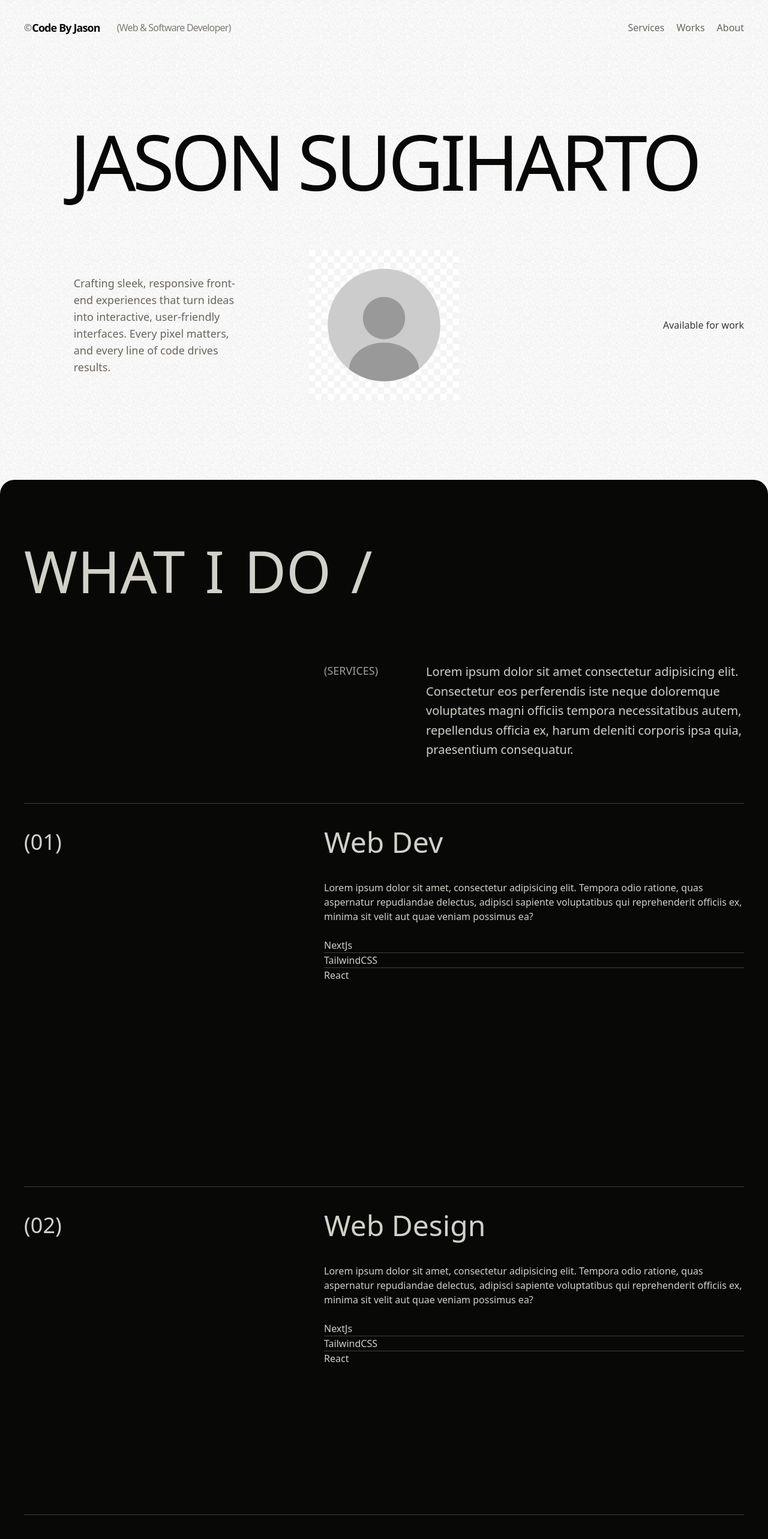
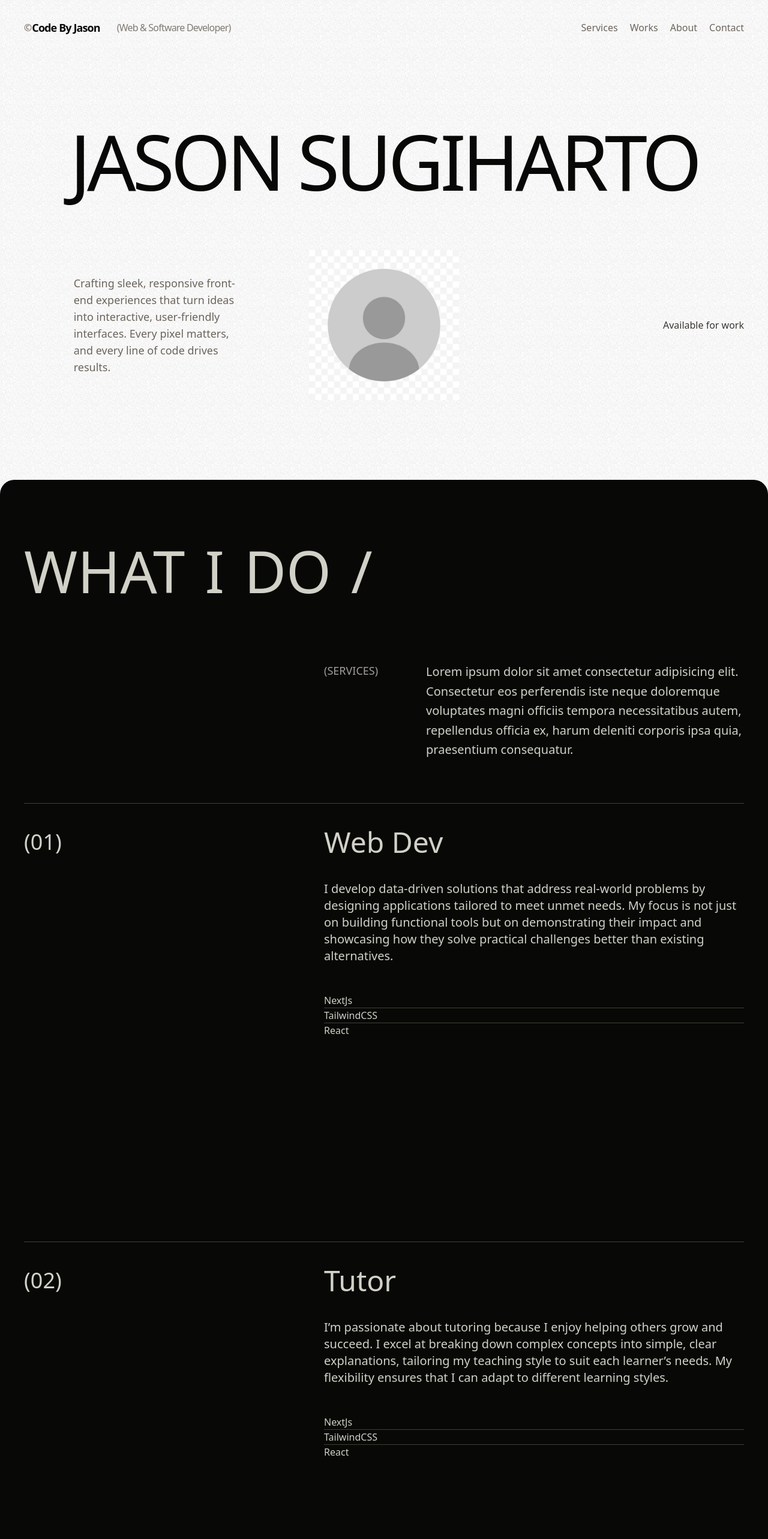
Before and after one commit to Jell13/my-website-next, a Next.js app: page / in a window 1280 px wide. Shown: the top 2566 px of the page at 60% size. Built offline with nearby package versions, Linux system fonts and the light colour scheme.

Commit message:
added the contact section

```diff
--- a/app/components/NavBar.jsx
+++ b/app/components/NavBar.jsx
@@ -69,6 +69,11 @@ function NavBarFixed () {
           id: 3,
           name: "About",
           link: "#about"
+      },
+      {
+          id: 4,
+          name: "Contact",
+          link: "#contact"
       }
   ]
 
@@ -140,6 +145,11 @@ function NavBarScroll () {
         id: 4,
         name: "ABOUT",
         link: "#about"
+    },
+    {
+        id: 5,
+        name: "CONTACT",
+        link: "#contact"
     }
 ]
 
--- a/app/page.jsx
+++ b/app/page.jsx
@@ -9,6 +9,7 @@ import Loader from './components/Loader'
 import Services from './sections/Services'
 import Works from './sections/Works'
 import About from './sections/About'
+import Contact from './sections/Contact'
 
 function App() {
 
@@ -30,6 +31,7 @@ function App() {
             <Services/>
             <Works/>
             <About/>
+            <Contact/>
           </ReactLenis>
         </>
       )}
--- a/app/sections/About.jsx
+++ b/app/sections/About.jsx
@@ -29,7 +29,7 @@ const About = () => {
     ]
 
   return (
-    <section id='about' className='bg-secondary text-primary'>
+    <section id='about' className='bg-secondary text-primary border-none rounded-b-3xl'>
         <div className='border-t border-t-[#3f3f38] flex flex-col gap-y-24 md:px-10 px-6'>
             <div className='grid grid-cols-12 gap-4 mt-20'>
                 <LuArrowDownRight size={100} className='text-primary col-span-1 font-thin col-start-2 hidden'/>
--- /dev/null
+++ b/app/sections/Contact.jsx
@@ -0,0 +1,11 @@
+import React from 'react'
+
+const Contact = () => {
+  return (
+    <section id='contact' className='bg-inherit'>
+        <p>Lorem ipsum dolor sit, amet consectetur adipisicing elit. Consectetur voluptates non excepturi dolores magnam nisi repellat dolorem error sit nesciunt alias laboriosam, quibusdam quod neque! In, dicta quasi. Dolore, fugiat.</p>
+    </section>
+  )
+}
+
+export default Contact
--- a/app/sections/Services.jsx
+++ b/app/sections/Services.jsx
@@ -72,8 +72,8 @@ const Services = () => {
                   </h3>
                 </div>
                 <div className='md:grid flex grid-cols-12'>
-                  <div className='w-full flex flex-col col-span-7 col-start-6 pt-10'>
-                    <p>Lorem ipsum dolor sit amet, consectetur adipisicing elit. Tempora odio ratione, quas aspernatur repudiandae delectus, adipisci sapiente voluptatibus qui reprehenderit officiis ex, minima sit velit aut quae veniam possimus ea?</p>
+                  <div className='w-full flex flex-col gap-6 col-span-7 col-start-6 pt-10'>
+                    <p className='text-xl'>I develop data-driven solutions that address real-world problems by designing applications tailored to meet unmet needs. My focus is not just on building functional tools but on demonstrating their impact and showcasing how they solve practical challenges better than existing alternatives.</p>
                     <div className='flex flex-col pt-6 divide-y divide-[#3f3f38]'>
                       <span>NextJs</span>
                       <span>TailwindCSS</span>
@@ -90,12 +90,12 @@ const Services = () => {
                     (02)
                   </span>
                   <h3 className='col-span-6 col-start-6 md:text-5xl text-4xl font-medium'>
-                    Web Design
+                    Tutor
                   </h3>
                 </div>
                 <div className='md:grid flex grid-cols-12'>
-                  <div className='w-full flex flex-col col-span-7 col-start-6 pt-10'>
-                    <p>Lorem ipsum dolor sit amet, consectetur adipisicing elit. Tempora odio ratione, quas aspernatur repudiandae delectus, adipisci sapiente voluptatibus qui reprehenderit officiis ex, minima sit velit aut quae veniam possimus ea?</p>
+                  <div className='w-full flex flex-col gap-6 col-span-7 col-start-6 pt-10'>
+                    <p className='text-xl'>I’m passionate about tutoring because I enjoy helping others grow and succeed. I excel at breaking down complex concepts into simple, clear explanations, tailoring my teaching style to suit each learner’s needs. My flexibility ensures that I can adapt to different learning styles.</p>
                     <div className='flex flex-col pt-6 divide-y divide-[#3f3f38]'>
                       <span>NextJs</span>
                       <span>TailwindCSS</span>
@@ -116,8 +116,8 @@ const Services = () => {
                   </h3>
                 </div>
                 <div className='md:grid flex grid-cols-12'>
-                  <div className='w-full flex flex-col col-span-7 col-start-6 pt-10'>
-                    <p>Lorem ipsum dolor sit amet, consectetur adipisicing elit. Tempora odio ratione, quas aspernatur repudiandae delectus, adipisci sapiente voluptatibus qui reprehenderit officiis ex, minima sit velit aut quae veniam possimus ea?</p>
+                  <div className='w-full flex flex-col gap-6 col-span-7 col-start-6 pt-10'>
+                    <p className='text-xl'>I specialize in software engineering, turning innovative ideas into reality through coding. By exploring and refining concepts, I build solutions that showcase my problem-solving skills, demonstrating their effectiveness in addressing real-world challenges.</p>
                     <div className='flex flex-col pt-6 divide-y divide-[#3f3f38]'>
                       <span>NextJs</span>
                       <span>TailwindCSS</span>
```
